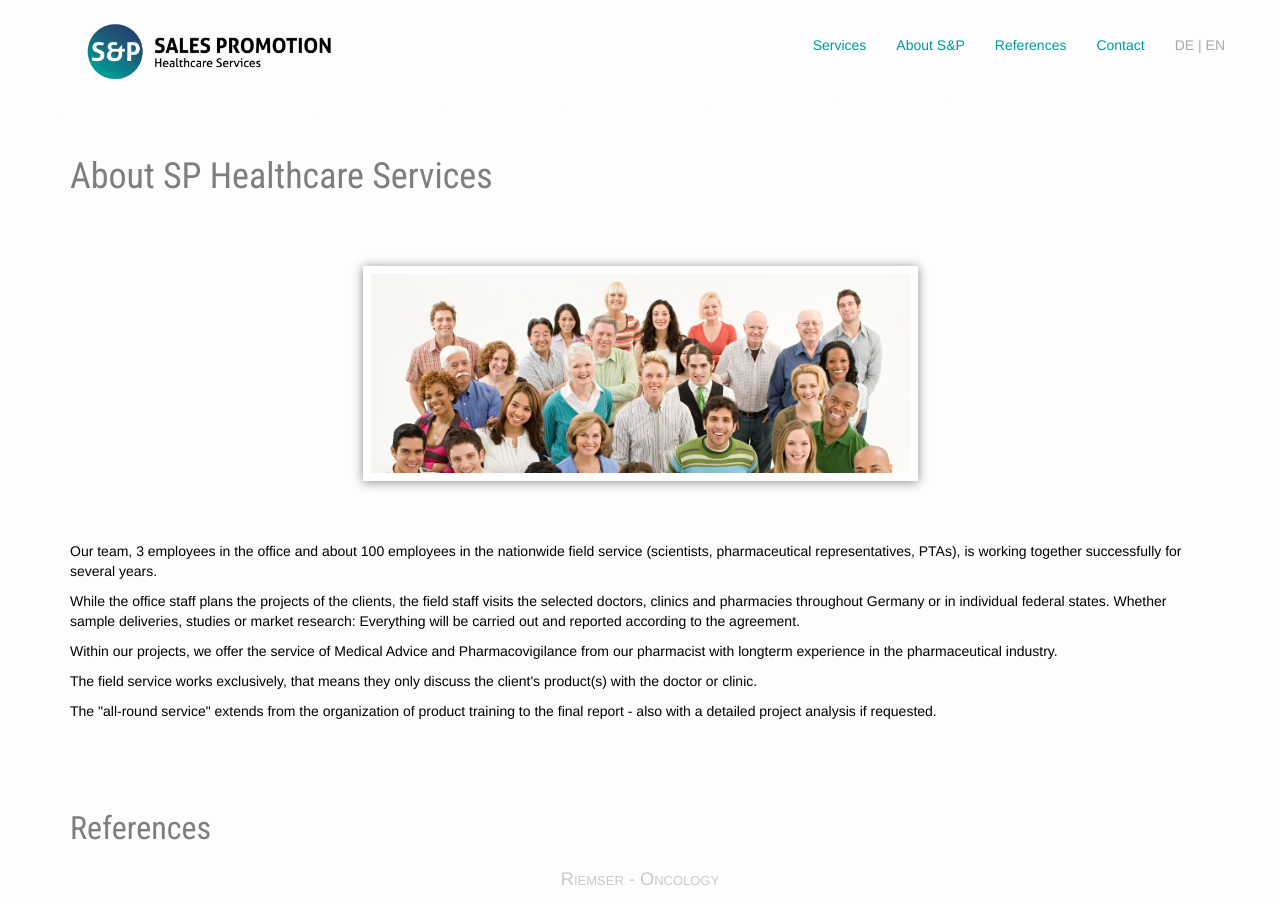
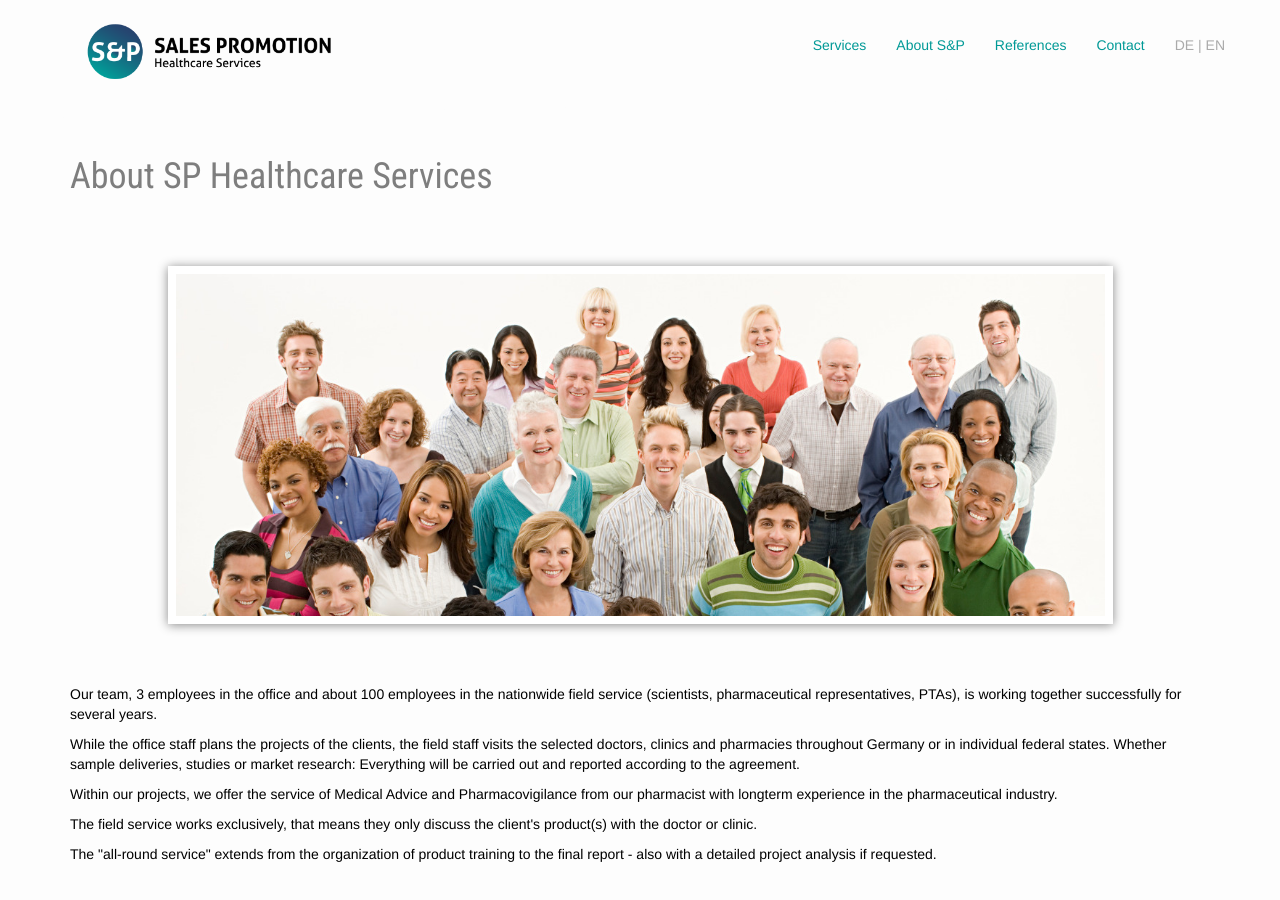
Before and after one commit to samlawski/sp-healthcare, a Jekyll site: the page built from en/index.html, in a window 1280 px wide and 900 px high, scrolled down 675 px. Built offline with Jekyll 4.4.1, drawn with Linux system fonts in a browser that asks for light colours; nearby versions of some CDN libraries.

Commit message:
Updated 'en/index.html' via CloudCannon

```diff
--- a/en/index.html
+++ b/en/index.html
@@ -99,7 +99,7 @@
   </h1>
 
   <div class="row">
-    <div class="col-sm-offset-1 col-sm-10 col-md-offset-2 col-md-8 col-lg-offset-3 col-lg-6 space-after space-before">
+    <div class="col-sm-offset-1 col-sm-10 space-after space-before">
       <img class="img-responsive margin-center portrait editable" src="/uploads/istock-75940723.jpg" width="1280" />
     </div>
   </div>
```
